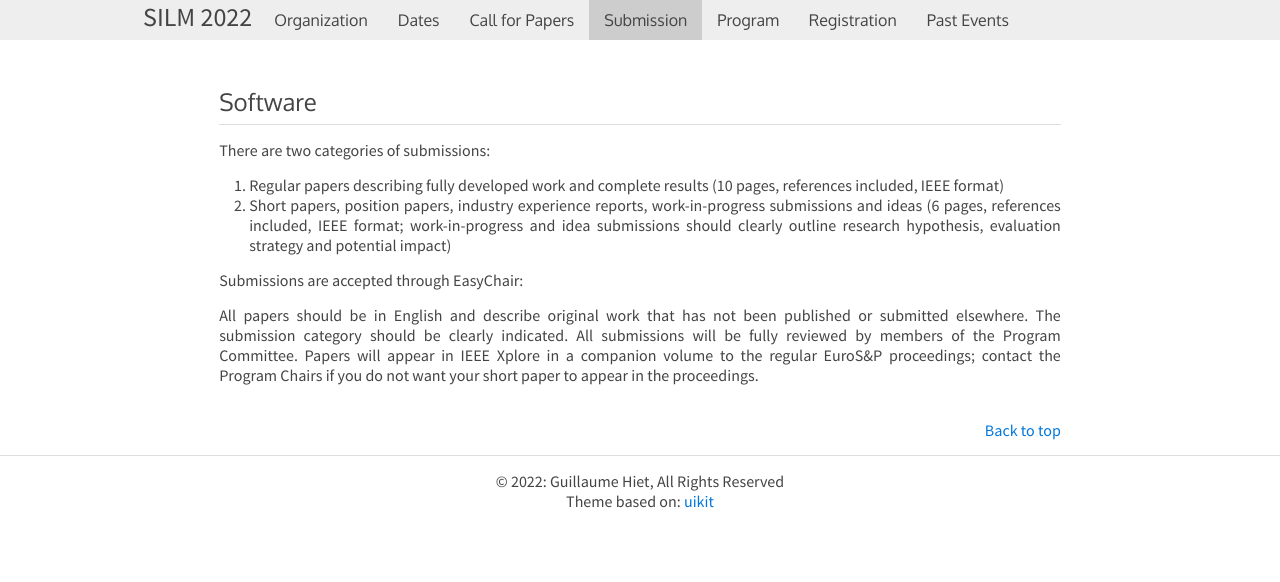
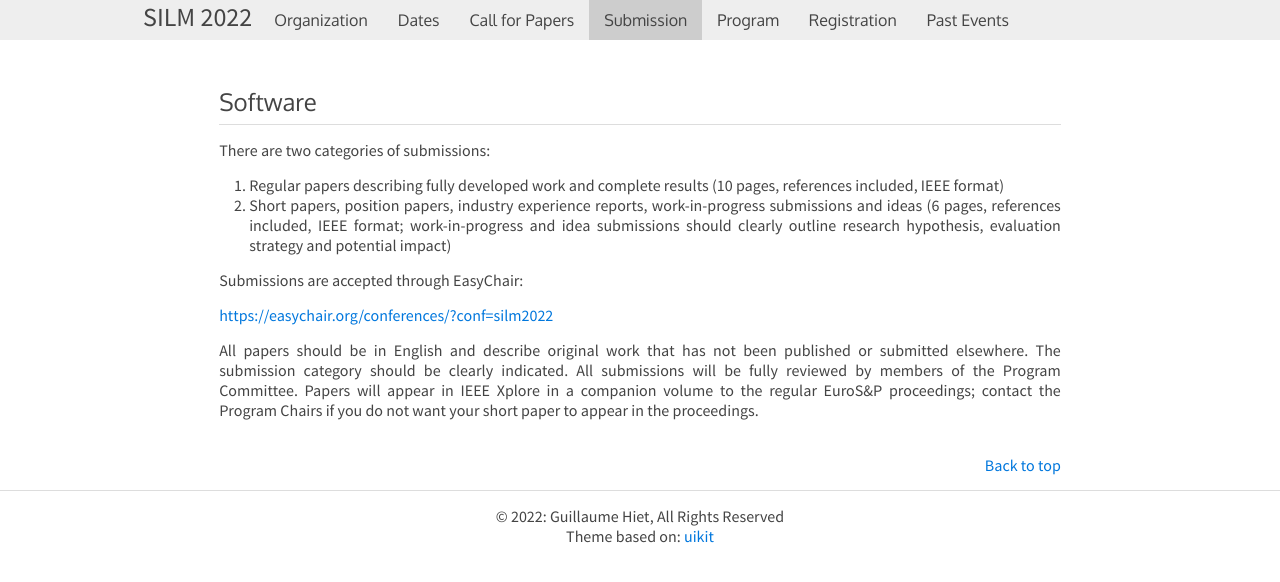
Before and after one commit to silm-workshop/silm-workshop.github.io, a Jekyll site: the page built from submission.html, in a window 1280 px wide. Shown: the top 582 px of the page. Built offline with Jekyll 4.4.1, drawn with Linux system fonts in a browser that asks for light colours; some of the changed lines change nothing that is shown.

Commit message:
add EasyChair URL

```diff
--- a/submission.html
+++ b/submission.html
@@ -12,6 +12,6 @@ layout: default
 </p>
 
 
-<p>Submissions are accepted through EasyChair: <a href="https://easychair.org/conferences/?conf=silm2022"></p></a>
+<p>Submissions are accepted through EasyChair: <a href="https://easychair.org/conferences/?conf=silm2022"></p>https://easychair.org/conferences/?conf=silm2022</a>
 
 <p>All papers should be in English and describe original work that has not been published or submitted elsewhere. The submission category should be clearly indicated. All submissions will be fully reviewed by members of the Program Committee. Papers will appear in IEEE Xplore in a companion volume to the regular EuroS&P proceedings; contact the Program Chairs if you do not want your short paper to appear in the proceedings.</p>
```
